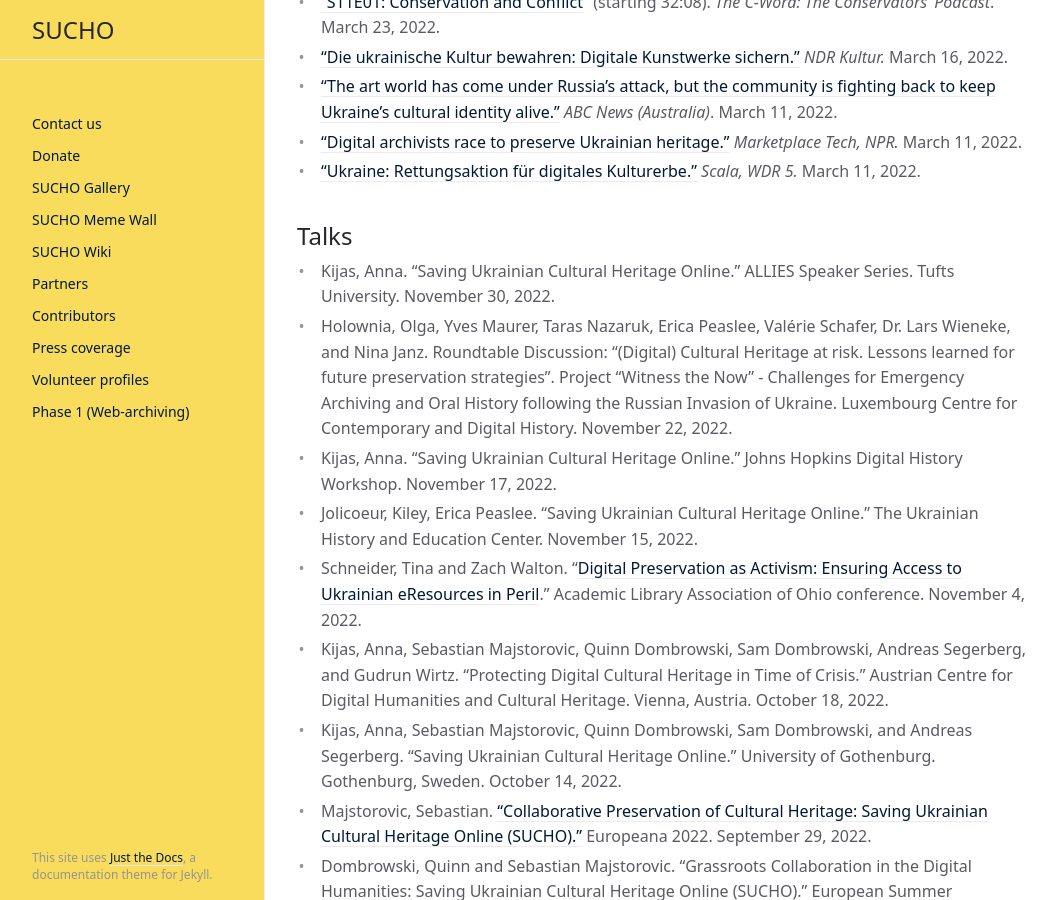
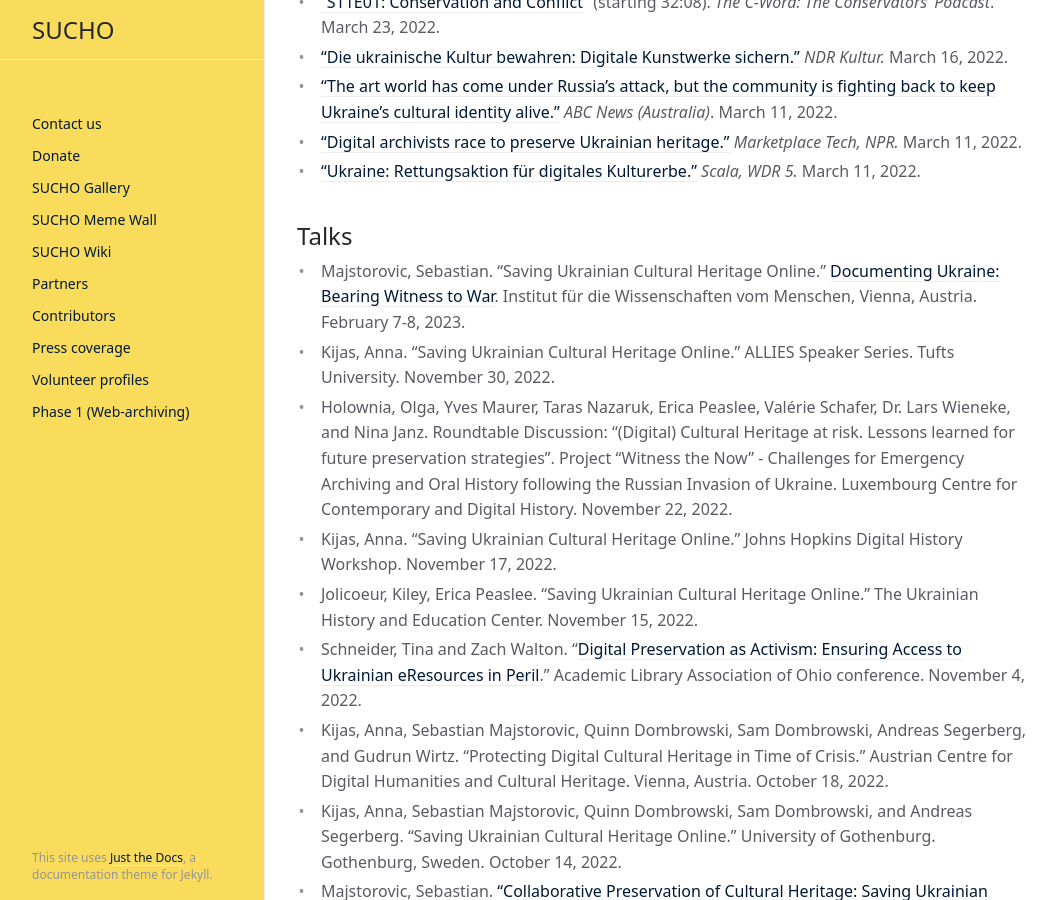
Before and after one commit to sucho-archiving/sucho-archiving.github.io, a Jekyll site: the page built from press.md, in a window 1280 px wide and 900 px high, scrolled down 4515 px. Shown: the whole window, without its empty margins (107-1163 px from the left). Built offline with Jekyll 4.4.1, drawn with Linux system fonts in a browser that asks for light colours.

Commit message:
Update press.md

```diff
--- a/press.md
+++ b/press.md
@@ -103,6 +103,7 @@ Media inquiries can be directed to the project admins at **info@sucho.org**.
 
 
 ## Talks
+- Majstorovic, Sebastian. "Saving Ukrainian Cultural Heritage Online." [Documenting Ukraine: Bearing Witness to War](https://www.iwm.at/sites/default/files/2023-01/BWtWPublicProgram.pdf). Institut für die Wissenschaften vom Menschen, Vienna, Austria. February 7-8, 2023.
 - Kijas, Anna. "Saving Ukrainian Cultural Heritage Online." ALLIES Speaker Series. Tufts University. November 30, 2022.
 - Holownia, Olga, Yves Maurer, Taras Nazaruk, Erica Peaslee, Valérie Schafer, Dr. Lars Wieneke, and Nina Janz. Roundtable Discussion: “(Digital) Cultural Heritage at risk. Lessons learned for future preservation strategies”. Project “Witness the Now” - Challenges for Emergency Archiving and Oral History following the Russian Invasion of Ukraine. Luxembourg Centre for Contemporary and Digital History. November 22, 2022.
 - Kijas, Anna. "Saving Ukrainian Cultural Heritage Online." Johns Hopkins Digital History Workshop. November 17, 2022.
```
